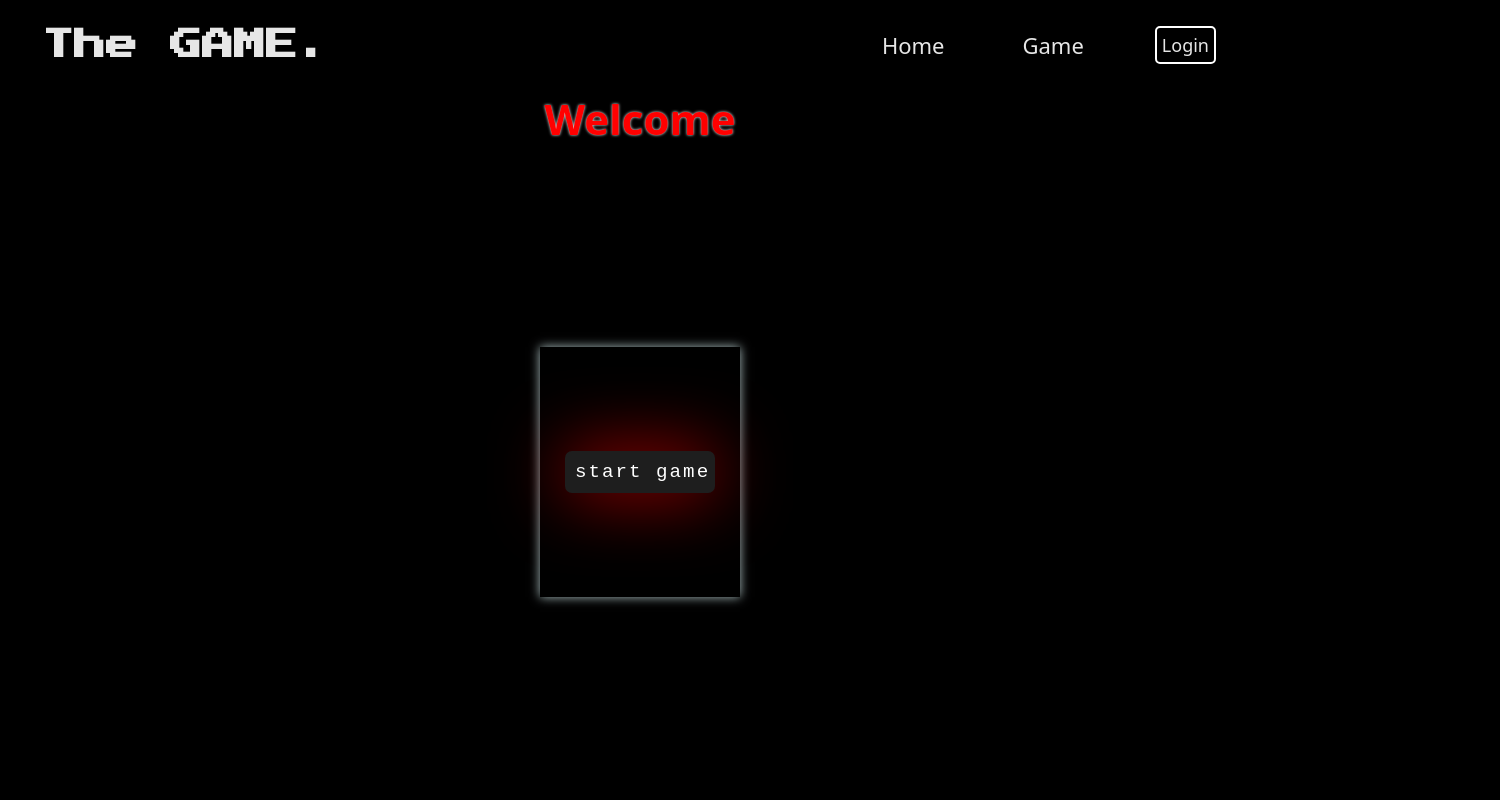
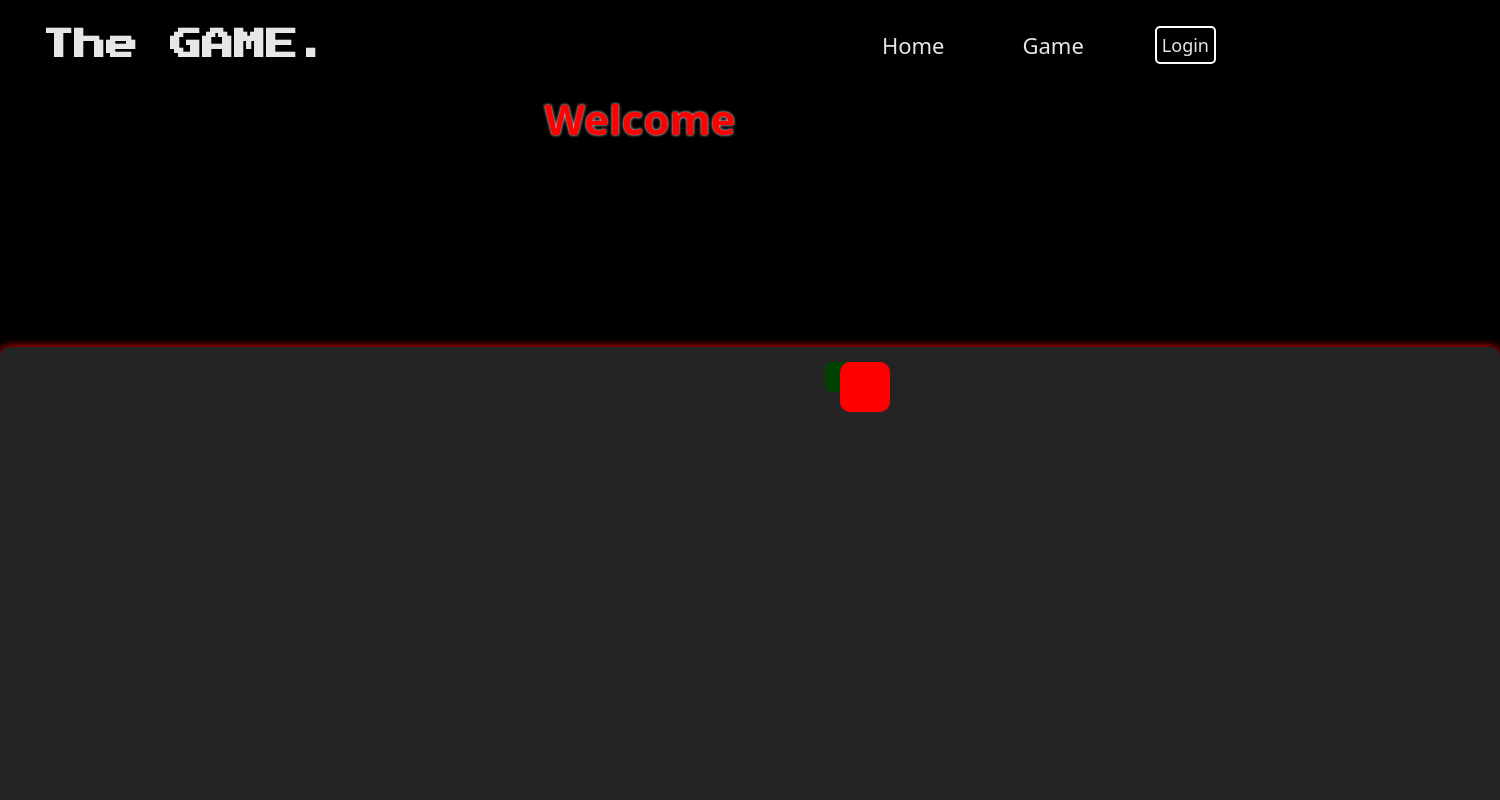
Before and after one commit to PhilippRosie/the-game, a React (Create React App) app: page /game in a window 1280 px wide. Both pictures are taken after a click on the button "start game". Shown: the top 800 px of the page, 1500 px wide, since content can reach past the window. Built offline with nearby package versions, Linux system fonts and the light colour scheme; a web font is replaced by a local one.

Commit message:
still going

```diff
--- a/src/components/snake.js
+++ b/src/components/snake.js
@@ -1,16 +1,26 @@
 import snakeTexture from "../img/Snake.jpg";
+import "../styles/snake.css";
 
 const Snake = ({ snakeDots }) => {
+  const headWidth = 50; // define head width
+  const tailWidth = 30; // define tail width
+  const widthDiff = (headWidth - tailWidth) / (snakeDots.length - 1); // calculate the width difference between each segment
   return (
     <div>
       {snakeDots.map((dot, i) => {
+        const width = tailWidth + widthDiff * i; // calculate the width of each segment based on its index
         const style = {
           left: `${dot[0]}%`,
-          top: `${dot[1]}%`,
+          top: `${(dot[1], dot[1])}%`,
+          width: `${width}px`, // set the width of the segment
+          height: `${width}px`, // set the height of the segment
         };
-        return <div className="snake" key={i} style={style} />;
+        const isHead = i === snakeDots.length - 1;
+        const className = `snake${isHead ? " head" : ""}`;
+        return <div className={className} key={i} style={style} />;
       })}
     </div>
   );
 };
+
 export default Snake;
--- a/src/pages/game.js
+++ b/src/pages/game.js
@@ -72,10 +72,10 @@ class Game extends React.Component {
       if (this.state.route === "game") {
         switch (this.state.direction) {
           case "RIGHT":
-            head = [head[0] + 2, head[1]];
+            head = [head[0] + 1, head[1]];
             break;
           case "LEFT":
-            head = [head[0] - 2, head[1]];
+            head = [head[0] - 1, head[1]];
             break;
           case "DOWN":
             head = [head[0], head[1] + 2];
@@ -117,7 +117,11 @@ class Game extends React.Component {
   onSnakeEats() {
     let head = this.state.snakeDots[this.state.snakeDots.length - 1];
     let food = this.state.food;
-    if (head[0] == food[0] && head[1] == food[1]) {
+    let distance = 2; // collision area
+    if (
+      Math.abs(head[0] - food[0]) <= distance &&
+      Math.abs(head[1] - food[1]) <= distance
+    ) {
       this.setState({
         food: getRandomFood(),
       });
--- a/src/styles/game.css
+++ b/src/styles/game.css
@@ -19,39 +19,27 @@ body {
   display: flex;
   flex-wrap: wrap;
   box-shadow: 0 0 10px #ff0000;
-  background-color: gray;
+  background-color: rgba(128, 128, 128, 0.281);
 }
 
 @media only screen and (max-width: 800px) {
   .game-area {
     position: relative;
-    width: 350px;
+    width: 450px;
     height: 300px;
   }
 
   .snake {
-    width: 12px;
-    height: 12px;
+    width: 22px;
+    height: 22px;
   }
-}
-
-.snake {
-  position: absolute;
-  width: 35px;
-  height: 35px;
-  border-radius: 50%;
-
-  z-index: 2;
-
-  background-image: url(../img/Snake.jpg);
-  background-size: cover;
 }
 
 .food {
   position: absolute;
-  width: 22px;
-  height: 22px;
+  width: 32px;
+  height: 32px;
   background-color: rgb(255, 0, 0);
-  border-radius: 20px;
+  border-radius: 50%;
   z-index: 1;
 }
--- /dev/null
+++ b/src/styles/snake.css
@@ -0,0 +1,12 @@
+.snake {
+  position: absolute;
+  width: 32px;
+  height: 12px;
+  border-radius: 20%;
+  background-color: rgb(1, 65, 1);
+  z-index: 1;
+}
+
+.head {
+  background-color: rgb(255, 0, 0);
+}
```
